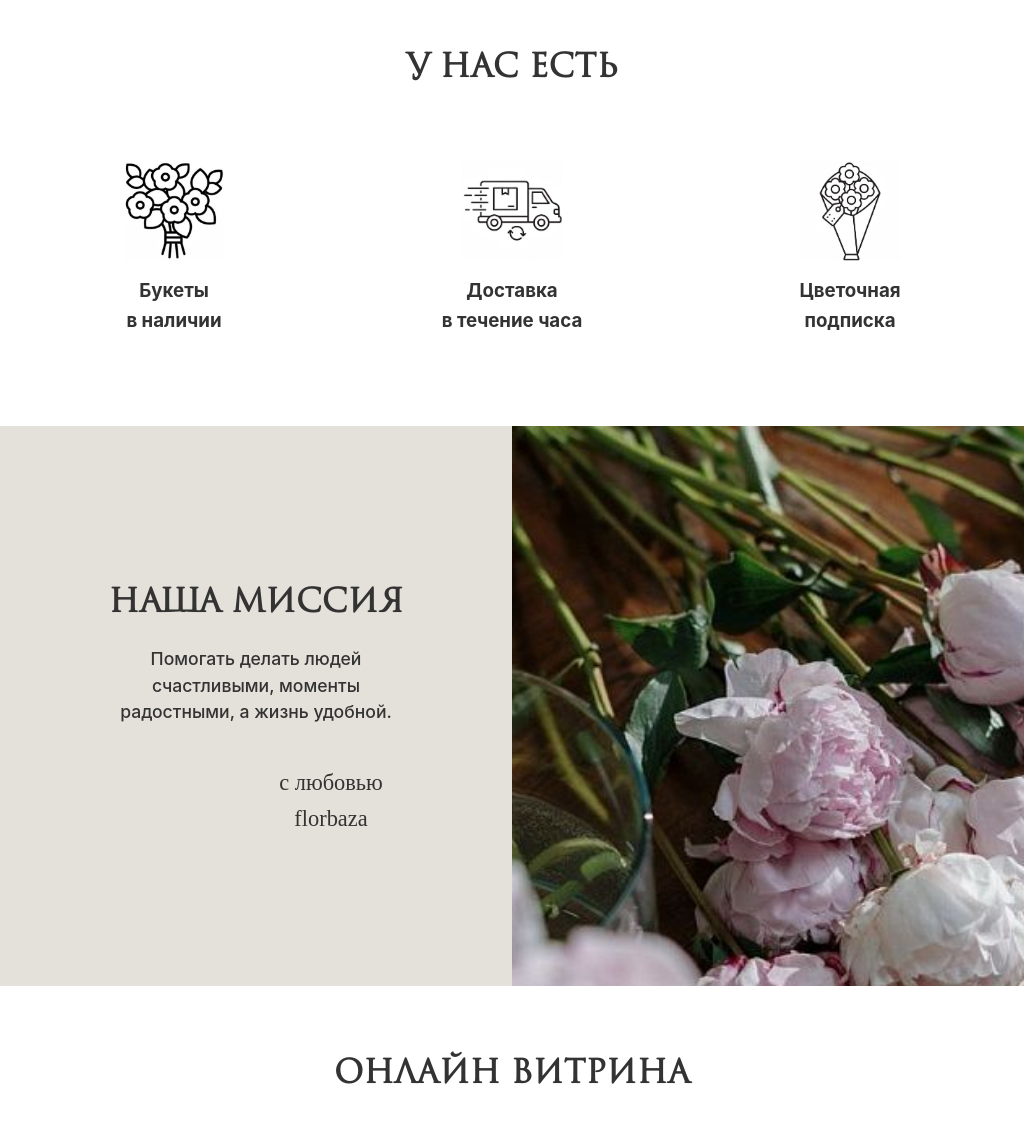
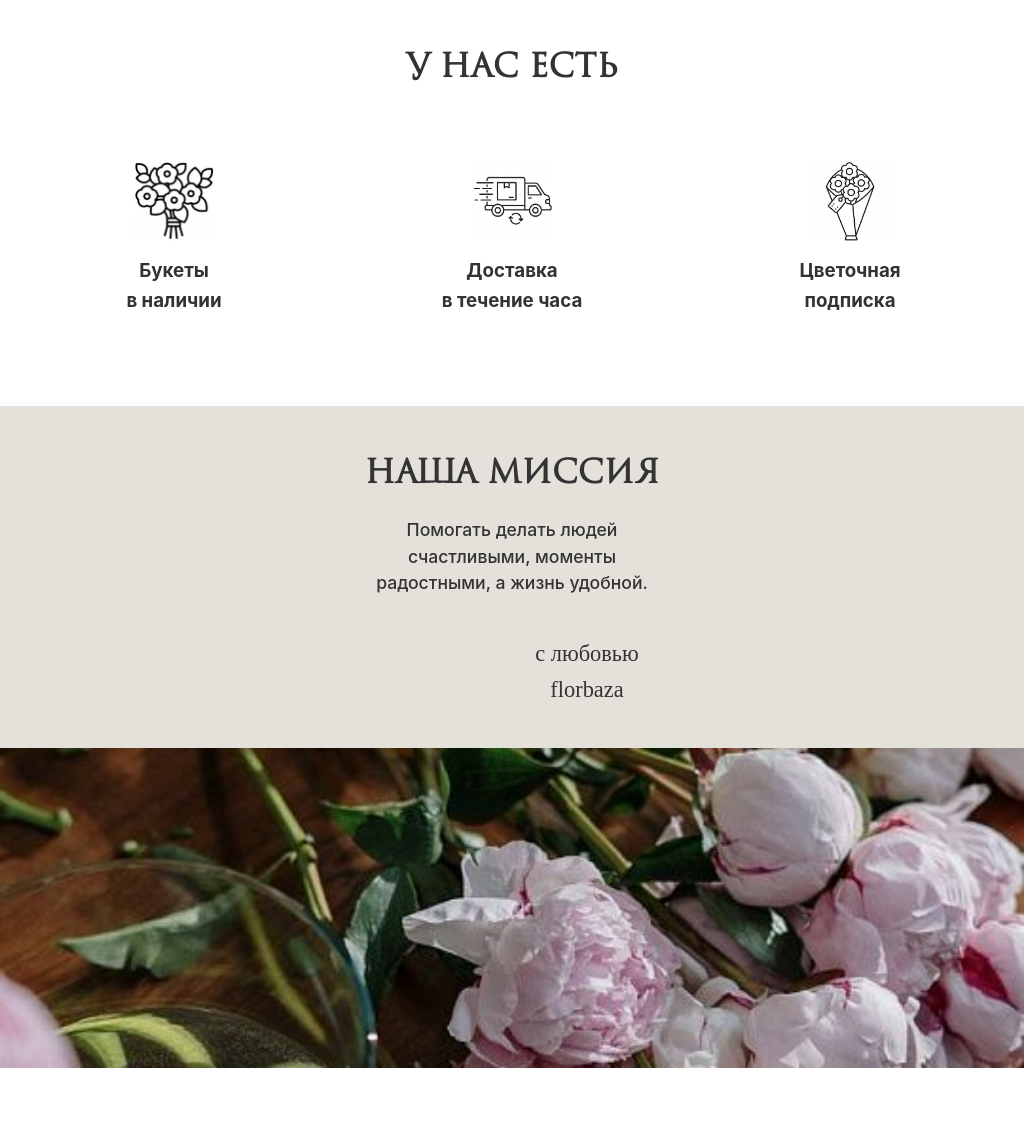
Before and after one commit to Marinochka04/florbaza-flowers-site, a plain HTML site: page index.html in a window 1024 px wide. Shown: the part 820-1945 px from the top of the page. Drawn offline with Linux system fonts and the light colour scheme; a web font is replaced by a local one.

Commit message:
[f] Fix adaptation for small laptops

```diff
--- a/styles.css
+++ b/styles.css
@@ -692,6 +692,56 @@ body {
 }
 
 @media (max-width: 1100px) and (min-width: 769px) {
+    .logo {
+        font-size: 22px;
+    }
+
+    .nav a {
+        font-size: 1rem;
+    }
+
+    .hero h1 {
+        font-size: 2.2rem;
+    }
+
+    .hero p {
+        font-size: 1rem;
+        letter-spacing: 1px;
+    }
+
+    .features-grid {
+        grid-template-columns: repeat(3, 1fr);
+    }
+
+    .feature-card img {
+        width: 80px;
+        height: 80px;
+    }
+
+    .mission {
+        height: auto;
+        flex-direction: column;
+    }
+
+    .mission .container {
+        flex-direction: column;
+    }
+
+    .mission-content {
+        width: 100%;
+        text-align: center;
+        padding: 40px 20px;
+    }
+
+    .mission-image {
+        width: 100%;
+        height: 40vh;
+    }
+
+    .mission-image img {
+        object-position: center;
+    }
+
     .event-card {
         flex-wrap: wrap;
         justify-content: center;
```
